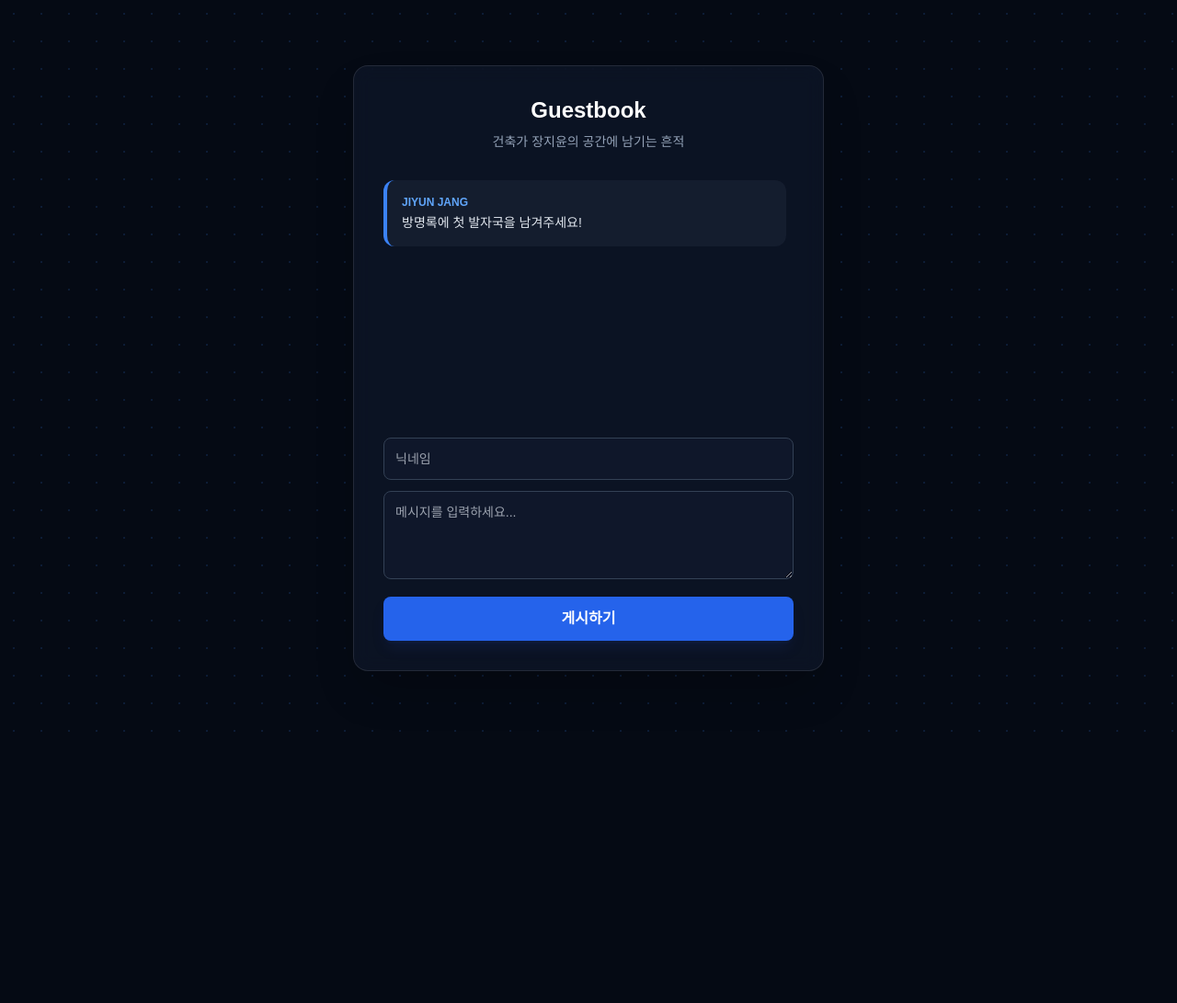
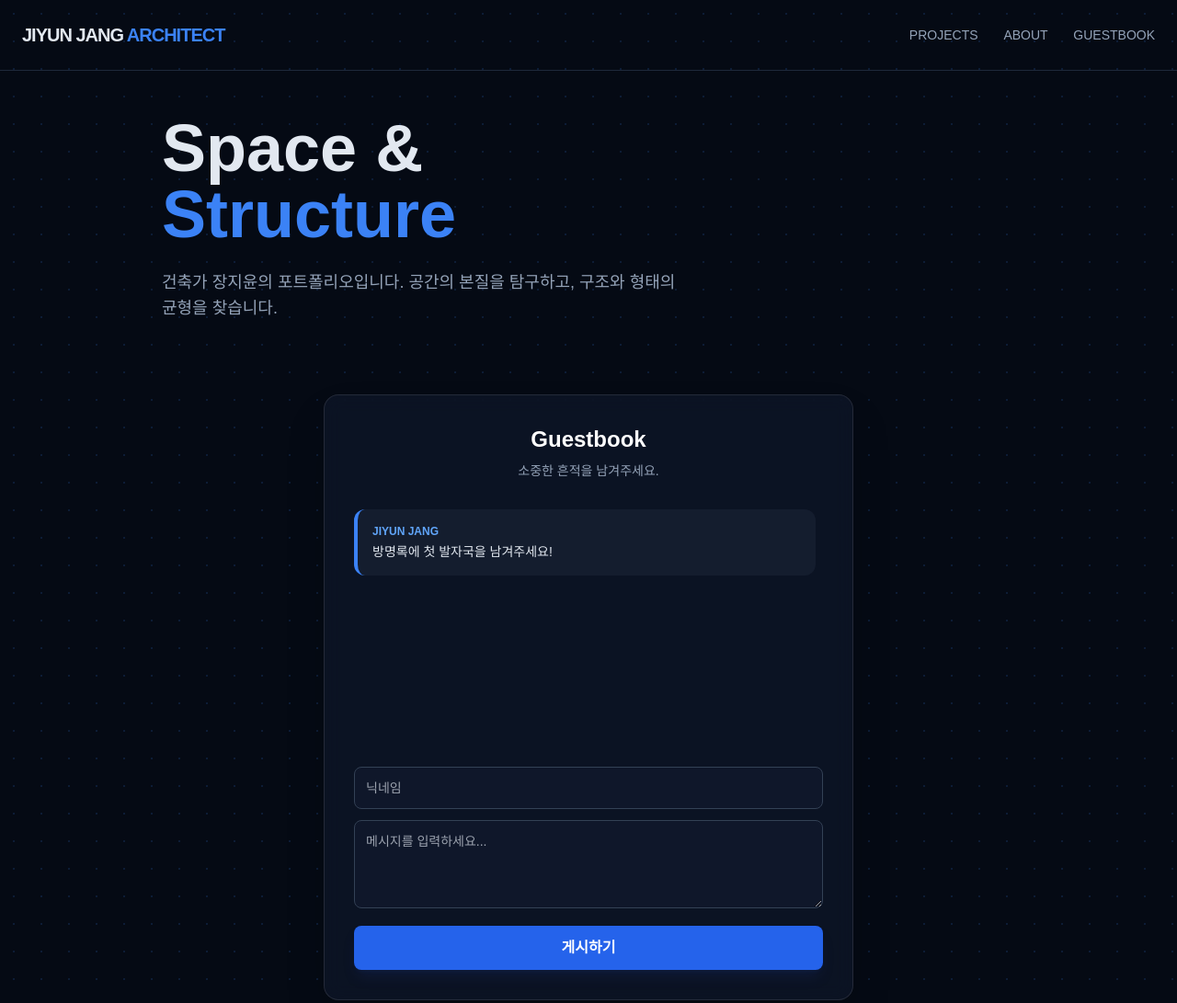
Before and after one commit to yooni-10/yooni, a plain HTML site: page index.html in a window 1280 px wide. Shown: the top 1091 px of the page at 92% size. Before the commit the page ends 800 px from the top, so only its background shows below. Drawn offline with nearby package versions, Linux system fonts and the light colour scheme.

Commit message:
Update index.html for portfolio and guestbook

```diff
--- a/index.html
+++ b/index.html
@@ -3,7 +3,7 @@
 <head>
     <meta charset="UTF-8">
     <meta name="viewport" content="width=device-width, initial-scale=1.0">
-    <title>윤이 홈페이지 방명록</title>
+    <title>장지윤 | 건축 포트폴리오</title>
     <script src="https://cdn.tailwindcss.com"></script>
     <style>
         body { background-color: #050a14; color: #cbd5e1; font-family: 'Pretendard', sans-serif; }
@@ -11,12 +11,30 @@
         .blueprint-grid { background-image: radial-gradient(rgba(59, 130, 246, 0.15) 1px, transparent 1px); background-size: 30px 30px; }
     </style>
 </head>
-<body class="blueprint-grid min-h-screen flex items-center justify-center p-4">
+<body class="blueprint-grid min-h-screen text-slate-200">
 
-    <div class="glass-panel w-full max-w-lg rounded-2xl p-8 shadow-2xl">
+    <!-- 상단 내비게이션 -->
+    <nav class="p-6 flex justify-between items-center border-b border-slate-800">
+        <h2 class="text-xl font-bold tracking-tighter">JIYUN JANG <span class="text-blue-500">ARCHITECT</span></h2>
+        <div class="space-x-6 text-sm text-slate-400">
+            <a href="#" class="hover:text-blue-400">PROJECTS</a>
+            <a href="#" class="hover:text-blue-400">ABOUT</a>
+            <a href="#" class="hover:text-blue-400">GUESTBOOK</a>
+        </div>
+    </nav>
+
+    <!-- 메인 콘텐츠 영역 -->
+    <main class="max-w-5xl mx-auto p-6 md:p-12">
+        <section class="mb-20">
+            <h1 class="text-5xl md:text-7xl font-bold mb-6">Space & <br><span class="text-blue-500">Structure</span></h1>
+            <p class="text-slate-400 max-w-xl text-lg">건축가 장지윤의 포트폴리오입니다. 공간의 본질을 탐구하고, 구조와 형태의 균형을 찾습니다.</p>
+        </section>
+
+        <!-- 방명록 섹션 -->
+        <section id="guestbook" class="glass-panel w-full max-w-xl rounded-2xl p-8 shadow-2xl mx-auto">
             <header class="text-center mb-8">
                 <h1 class="text-2xl font-bold text-white mb-2">Guestbook</h1>
-            <p class="text-slate-400 text-sm">건축가 장지윤의 공간에 남기는 흔적</p>
+                <p class="text-slate-400 text-sm">소중한 흔적을 남겨주세요.</p>
             </header>
 
             <div id="messageList" class="space-y-4 mb-6 h-64 overflow-y-auto pr-2">
@@ -31,7 +49,8 @@
                 <textarea id="messageInput" placeholder="메시지를 입력하세요..." class="w-full bg-slate-900 border border-slate-700 rounded-lg p-3 text-sm h-24 focus:ring-2 focus:ring-blue-500 outline-none transition-all"></textarea>
                 <button onclick="addMessage()" class="w-full bg-blue-600 hover:bg-blue-500 text-white font-bold py-3 rounded-lg shadow-lg shadow-blue-900/20 transition-transform active:scale-95">게시하기</button>
             </div>
-    </div>
+        </section>
+    </main>
 
     <script>
         function addMessage() {
```
Lines whose indentation alone changed are shown as unchanged.
